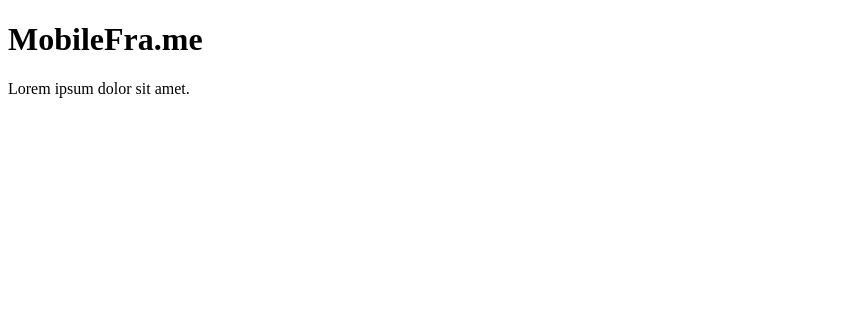
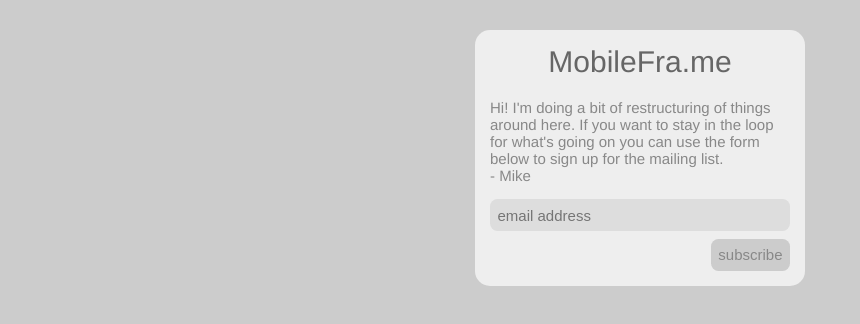
Before and after one commit to mraichelson/mobilefra.me, a plain HTML site: page index.html in a window 1280 px wide. Shown: the whole page, without its empty margins (0-860 px from the left). Drawn offline with Linux system fonts and the light colour scheme.

Commit message:
placeholder content for landing page for the time being

```diff
--- /dev/null
+++ b/_res/css/mobileframe.css
@@ -0,0 +1,46 @@
+/**
+ * @file
+ */
+html,body {
+  background-color:#ccc;
+  color:#888;
+  font-family:"Helvetica Neue", Helvetica, sans-serif;
+  font-size:15px;
+}
+* { margin-top:0; }
+body { padding:2rem; }
+#everything-everything {
+  background-color:#eee;
+  border-radius:1rem;
+  margin:0 auto;
+  max-width:20rem;
+  padding:1rem;
+}
+h1 {
+  color:#666;
+  font-weight:normal;
+  text-align:center;
+}
+input {
+  border-radius:0.5rem;
+  border-style:none;
+  box-sizing:border-box;
+}
+input[type='email'] {
+  background-color:#ddd;
+  color:#888;
+  font-size:1rem;
+  padding:0.5rem;
+  width:100%;
+}
+input[type='submit'] {
+  background-color:#ccc;
+  color:#888;
+  font-size:1rem;
+  padding:0.5rem;
+  text-transform:lowercase;
+}
+div.clear {
+  padding-top:0.5rem;
+  text-align:right;
+}
--- a/index.html
+++ b/index.html
@@ -5,9 +5,30 @@
   <meta name="viewport" content="width=device-width, initial-scale=1.0">
   <meta http-equiv="X-UA-Compatible" content="ie=edge">
   <title>MobileFra.me</title>
+  <link rel="stylesheet" href="/_res/css/mobileframe.css">
 </head>
 <body>
+<script>
+  (function(i,s,o,g,r,a,m){i['GoogleAnalyticsObject']=r;i[r]=i[r]||function(){
+  (i[r].q=i[r].q||[]).push(arguments)},i[r].l=1*new Date();a=s.createElement(o),
+  m=s.getElementsByTagName(o)[0];a.async=1;a.src=g;m.parentNode.insertBefore(a,m)
+  })(window,document,'script','https://www.google-analytics.com/analytics.js','ga');
+  ga('create', 'UA-68259-13', 'auto');
+  ga('send', 'pageview');
+</script>
+<div id="everything-everything">
   <h1>MobileFra.me</h1>
-  <p>Lorem ipsum dolor sit amet.</p>
+  <p>Hi! I'm doing a bit of restructuring of things around here. If you want to stay in the loop for what's going on you can use the form below to sign up for the mailing list.<br>- Mike</p>
+  <div id="mc_embed_signup">
+    <form action="//wemakewonderfulthings.us3.list-manage.com/subscribe/post?u=6ffdf2219a43a17fa3d1ebd74&amp;id=c5b3db5e02" method="post" id="mc-embedded-subscribe-form" name="mc-embedded-subscribe-form" class="validate" target="_blank" novalidate>
+      <div id="mc_embed_signup_scroll">
+    	  <input type="email" value="" name="EMAIL" class="email" id="mce-EMAIL" placeholder="email address" required>
+        <!-- real people should not fill this in and expect good things - do not remove this or risk form bot signups-->
+        <div style="position: absolute; left: -5000px;" aria-hidden="true"><input type="text" name="b_6ffdf2219a43a17fa3d1ebd74_c5b3db5e02" tabindex="-1" value=""></div>
+        <div class="clear"><input type="submit" value="Subscribe" name="subscribe" id="mc-embedded-subscribe" class="button"></div>
+      </div>
+    </form>
+  </div>
+</div>
 </body>
 </html>
```
